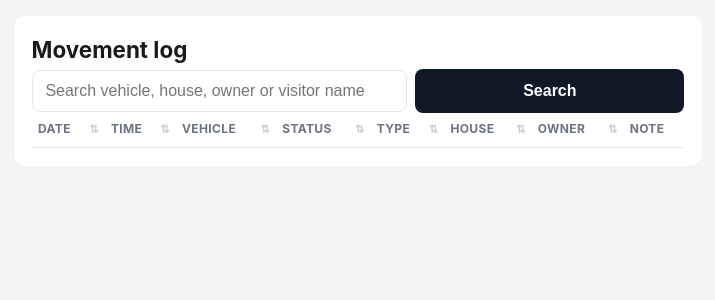
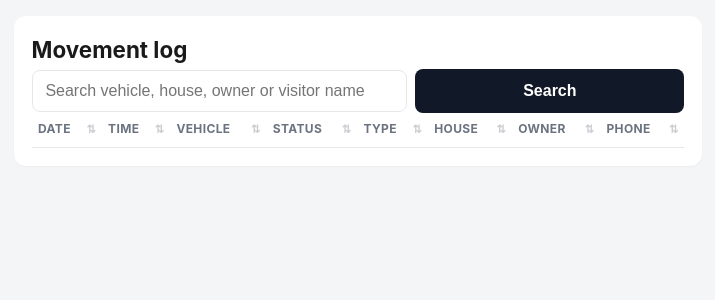
Before and after one commit to happy2332/gatekeeping-sector7, a Flask app: page /log in a window 1280 px wide. Shown: the part 48-348 px from the top of the page, without its empty margins (282-997 px from the left). Run offline with Flask 3, Linux system fonts and the light colour scheme; data that the repository does not hold is empty.

Commit message:
/log: drop Note column, add Phone column (with same mask rules)
Note was filled by the visitor form, but that form was trimmed last
commit — so Note was always blank for new entries. Removing it.

Phone column matches Inside: tap-to-call link, hidden for residents
when phone_masked=1, em-dash for houseless rows. Search SQL is
unchanged so the existing m.note still indexes for older data; only
the display column is gone.

```diff
--- a/app.py
+++ b/app.py
@@ -554,7 +554,9 @@ def log_view():
     rows = db.execute(
         f"""
         SELECT m.*, h.number AS house_number, h.floor AS house_floor,
-               h.owner_name AS house_owner
+               h.owner_name AS house_owner,
+               h.phone AS house_phone,
+               h.phone_masked AS house_phone_masked
         FROM movements m LEFT JOIN houses h ON h.id = m.house_id
         {where}
         ORDER BY m.id DESC
--- a/run_gate_tests.py
+++ b/run_gate_tests.py
@@ -295,7 +295,6 @@ check("normalised plate appears as DL3CAB1234 in log", "DL3CAB1234" in body)
 section("LOG VIEW")
 _, body, _ = get("/log")
 check("/log shows host house owner for visitor row", "Sharma" in body)
-check("/log shows note 'courier'", "courier" in body)
 # Date + Time columns rendered
 check("/log shows formatted Date column",
       re.search(r"\d{1,2} [A-Z][a-z]{2} \d{4}", body) is not None)
--- a/templates/log.html
+++ b/templates/log.html
@@ -11,10 +11,11 @@
     <thead><tr>
       <th data-sort-key="date">Date</th><th data-sort-key="date">Time</th>
       <th>Vehicle</th><th>Status</th><th>Type</th><th>House</th>
-      <th>Owner</th><th data-sortable="false">Note</th>
+      <th>Owner</th><th>Phone</th>
     </tr></thead>
     <tbody>
       {% for r in rows %}
+        {% set show_phone = r.house_phone and (not r.house_phone_masked or is_guard) %}
         <tr>
           <td data-label="Date" class="muted" data-sort-value="{{ r.ts }}">{{ r.ts | as_date }}</td>
           <td data-label="Time" class="muted" data-sort-value="{{ r.ts }}">{{ r.ts | as_time12 }}</td>
@@ -23,7 +24,15 @@
           <td data-label="Type"><span class="badge badge--{{ r.kind }}">{{ r.kind }}</span></td>
           <td data-label="House">{% if r.house_id %}<a href="{{ url_for('house_detail', house_id=r.house_id) }}">{{ r.house_number }}{% if r.house_floor %} · {{ r.house_floor }}{% endif %}</a>{% else %}—{% endif %}</td>
           <td data-label="Owner">{{ r.house_owner or '—' }}</td>
-          <td data-label="Note" class="muted">{{ r.note or '' }}</td>
+          <td data-label="Phone" class="muted">
+            {% if show_phone %}
+              <a href="tel:{{ r.house_phone | replace(' ', '') }}">{{ r.house_phone }}</a>
+            {% elif r.house_phone %}
+              <span class="muted">hidden</span>
+            {% else %}
+              —
+            {% endif %}
+          </td>
         </tr>
       {% endfor %}
     </tbody>
```
